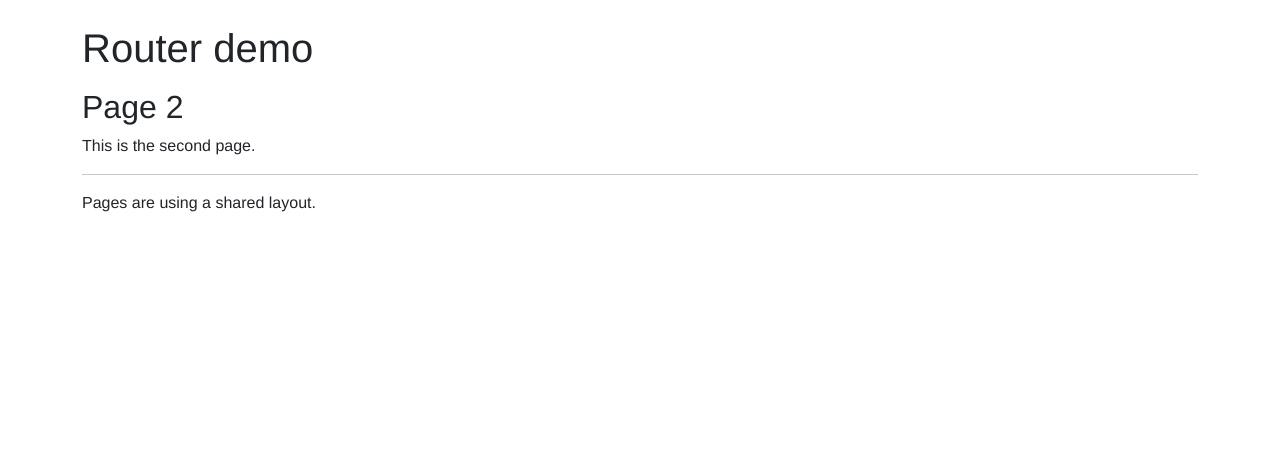
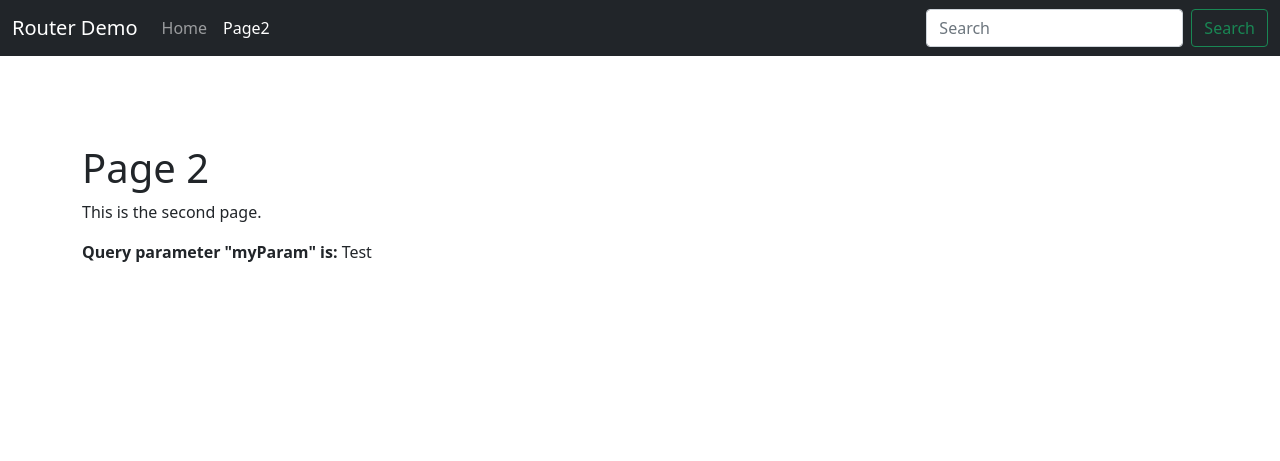
Before and after one commit to marinasundstrom/BlazorBasics, an ASP.NET Core app: a page that uses BlazorRouter/Pages/Page2.razor in a window 1280 px wide. Shown: the top 461 px of the page. Before the commit the page ends 212 px from the top, so only its background shows below. Run offline with ASP.NET Core 8, Linux system fonts and the light colour scheme; style sheets or scripts are compiled from the project's sources.

Commit message:
Update Router sample

```diff
--- a/BlazorRouter/Pages/Page2.razor
+++ b/BlazorRouter/Pages/Page2.razor
@@ -1,5 +1,24 @@
-@page "/page2"
+@page "/page2/{arg?}"
 
-<h2>Page 2</h2>
+<h1>Page 2</h1>
 
 <p>This is the second page.</p>
+
+@if(Arg is not null)
+{
+    <b>Route parameter "arg" is: </b>@Arg
+}
+
+@if(MyParam is not null)
+{
+    <b>Query parameter "myParam" is: </b>@MyParam
+}
+
+@code {
+    [Parameter]
+    public string? Arg { get; set; }
+
+    [Parameter]
+    [SupplyParameterFromQuery(Name = "myParam")]
+    public string? MyParam { get; set; }
+}
--- a/BlazorRouter/Shared/MainLayout.razor
+++ b/BlazorRouter/Shared/MainLayout.razor
@@ -1,10 +1,7 @@
 @inherits LayoutComponentBase
 
-<div class="container mt-4">
-    <h1 class="mb-3">Router demo</h1>
+<NavMenu />
 
+<main class="container">
     @Body
-
-    <hr />
-    <p>Pages are using a shared layout.</p>
-</div>
+</main>
--- /dev/null
+++ b/BlazorRouter/Shared/NavMenu.razor
@@ -0,0 +1,22 @@
+<nav class="navbar navbar-expand-md navbar-dark fixed-top bg-dark">
+  <div class="container-fluid">
+    <a class="navbar-brand" href="#">Router Demo</a>
+    <button class="navbar-toggler" type="button" data-bs-toggle="collapse" data-bs-target="#navbarCollapse" aria-controls="navbarCollapse" aria-expanded="false" aria-label="Toggle navigation">
+      <span class="navbar-toggler-icon"></span>
+    </button>
+    <div class="collapse navbar-collapse" id="navbarCollapse">
+      <ul class="navbar-nav me-auto mb-2 mb-md-0">
+        <li class="nav-item">
+         <NavLink class="nav-link" href="/" Match="NavLinkMatch.All">Home</NavLink>
+        </li>
+        <li class="nav-item">
+          <NavLink class="nav-link" href="/page2">Page2</NavLink>
+        </li>
+      </ul>
+      <form class="d-flex">
+        <input class="form-control me-2" type="search" placeholder="Search" aria-label="Search">
+        <button class="btn btn-outline-success" type="submit">Search</button>
+      </form>
+    </div>
+  </div>
+</nav>
--- a/BlazorRouter/wwwroot/css/app.css
+++ b/BlazorRouter/wwwroot/css/app.css
@@ -1,7 +1,8 @@
 @import url('open-iconic/font/css/open-iconic-bootstrap.min.css');
 
 html, body {
-    font-family: 'Helvetica Neue', Helvetica, Arial, sans-serif;
+    min-height: 75rem;
+    padding-top: 4.5rem;
 }
 
 h1:focus {
--- a/BlazorRouter/wwwroot/index.html
+++ b/BlazorRouter/wwwroot/index.html
@@ -20,6 +20,7 @@
         <a class="dismiss">🗙</a>
     </div>
     <script src="_framework/blazor.webassembly.js"></script>
+    <script src="https://cdn.jsdelivr.net/npm/bootstrap@5.0.2/dist/js/bootstrap.bundle.min.js" integrity="sha384-MrcW6ZMFYlzcLA8Nl+NtUVF0sA7MsXsP1UyJoMp4YLEuNSfAP+JcXn/tWtIaxVXM" crossorigin="anonymous"></script>
 </body>
 
 </html>
```
Also changed, not shown: BlazorRouter/Pages/Index.razor (+8 -5 lines), BlazorRouter/README.md (added).
